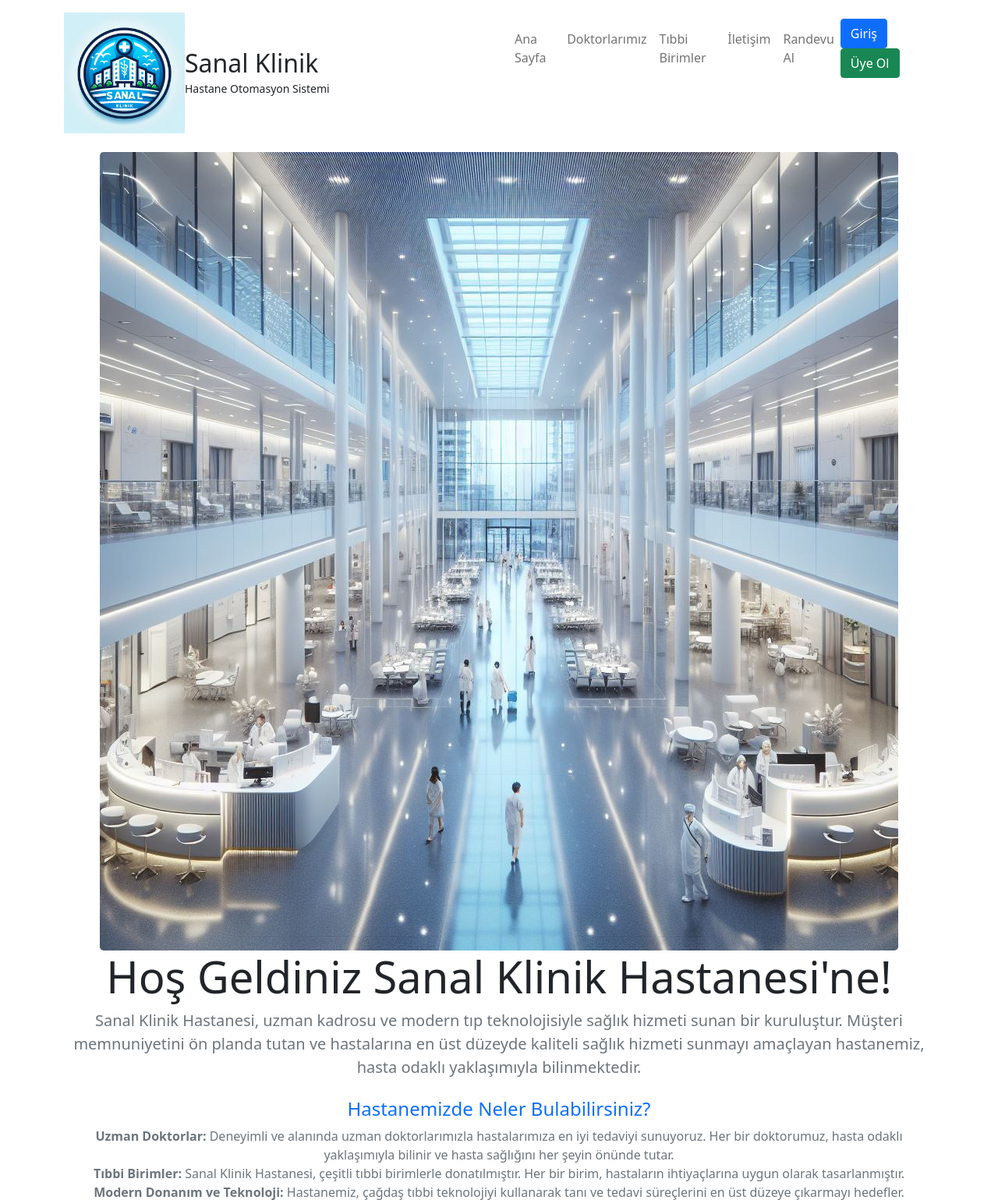
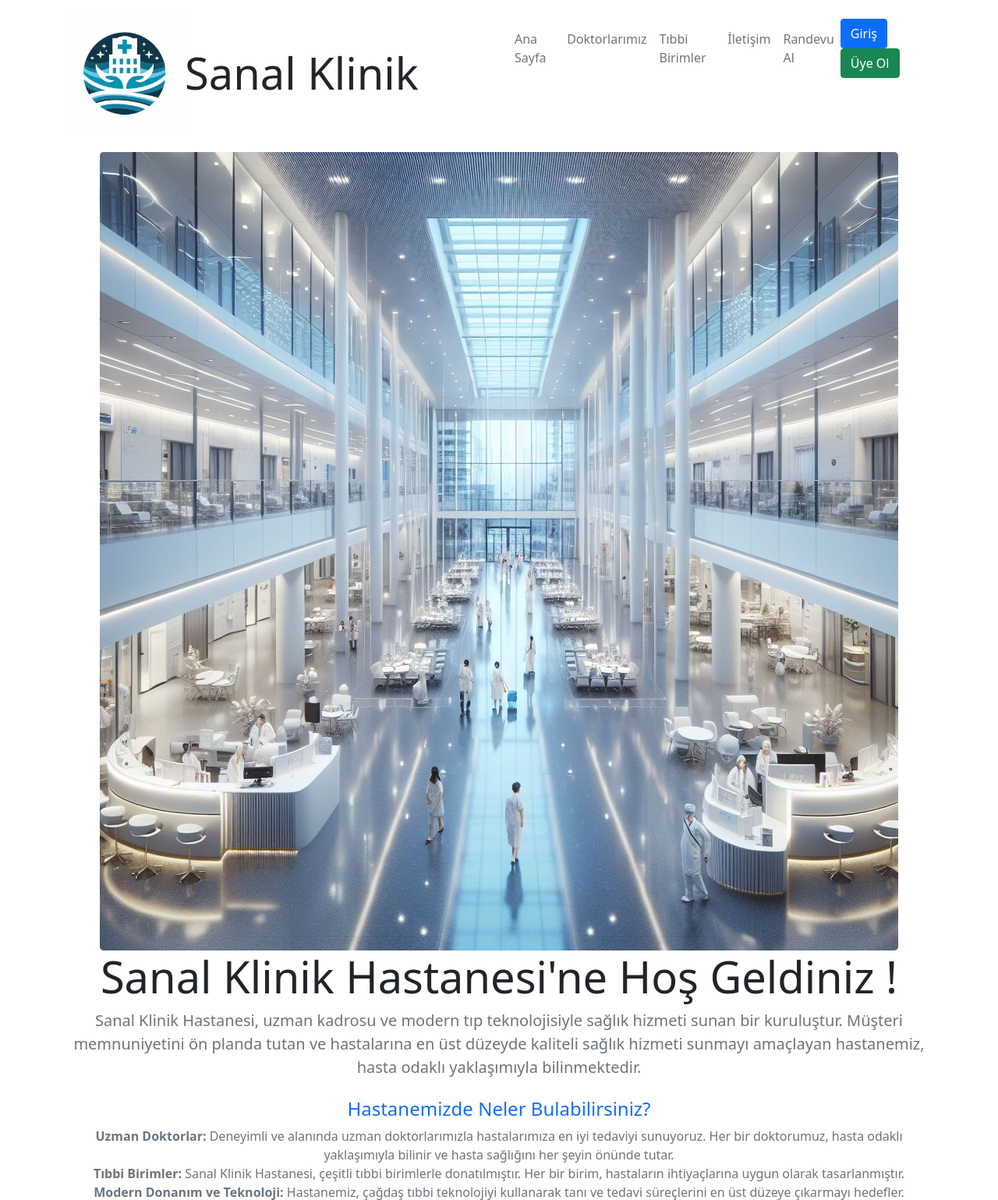
Before and after one commit to feyzaocak/hastane_otomasyon_2, an ASP.NET Core app: page / in a window 1280 px wide. Shown: the top 1539 px of the page at 78% size. Run offline with ASP.NET Core 8, Linux system fonts and the light colour scheme; style sheets or scripts are compiled from the project's sources.

Commit message:
Ana Sayfa değişiklikleri

```diff
--- a/hastane_otomasyon_2/Views/Home/Index.cshtml
+++ b/hastane_otomasyon_2/Views/Home/Index.cshtml
@@ -5,7 +5,7 @@
     <img id="HastaneResmi" class="img-fluid rounded-3" src="~/images/HastaneResmi.jpg" alt="SanalKlinikResmi" />
 
     <h1 class="display-4 text-dark">
-        Hoş Geldiniz Sanal Klinik Hastanesi'ne!
+        Sanal Klinik Hastanesi'ne Hoş Geldiniz !
     </h1>
 
     <p class="lead text-muted">
--- a/hastane_otomasyon_2/Views/Shared/_Layout.cshtml
+++ b/hastane_otomasyon_2/Views/Shared/_Layout.cshtml
@@ -14,10 +14,9 @@
             <div class="row mt-3">
                 <div class="col-6">
                     <div class="d-flex align-items-center">
-                        <img src="~/images/SanalKlinikLogo.jpg" alt="Hastane Logo" class="img-fluid" style="max-height: 155px;" />
+                        <img src="~/images/logo.jpg" alt="Hastane Logo" class="img-fluid" style="max-height: 155px;" />
                         <div class="ml-3">
-                            <h2 class="mb-0">Sanal Klinik</h2>
-                            <small>Hastane Otomasyon Sistemi</small>
+                            <h1 class="display-4 font-weight-bold text-dark mb-0">Sanal Klinik</h1>
                         </div>
                     </div>
                 </div>
@@ -26,19 +25,19 @@
                         <div class="collapse navbar-collapse d-sm-inline-flex justify-content-between">
                             <ul class="navbar-nav">
                                 <li class="nav-item">
-                                    <a class="nav-link" asp-area="" asp-controller="Home" asp-action="Index">Ana Sayfa</a>
+                                    <a class="nav-link font-weight-bold" asp-area="" asp-controller="Home" asp-action="Index">Ana Sayfa</a>
                                 </li>
                                 <li class="nav-item">
-                                    <a class="nav-link" asp-area="" asp-controller="Doktor" asp-action="Index">Doktorlarımız</a>
+                                    <a class="nav-link font-weight-bold" asp-area="" asp-controller="Doktor" asp-action="Index">Doktorlarımız</a>
                                 </li>
                                 <li class="nav-item">
-                                    <a class="nav-link" asp-area="" asp-controller="TibbiBirim" asp-action="Index">Tıbbi Birimler</a>
+                                    <a class="nav-link font-weight-bold" asp-area="" asp-controller="TibbiBirim" asp-action="Index">Tıbbi Birimler</a>
                                 </li>
                                 <li class="nav-item">
-                                    <a class="nav-link" asp-area="" asp-controller="Home" asp-action="Iletisim">İletişim</a>
+                                    <a class="nav-link font-weight-bold" asp-area="" asp-controller="Home" asp-action="Iletisim">İletişim</a>
                                 </li>
                                 <li class="nav-item">
-                                    <a class="nav-link" asp-area="" asp-controller="Randevu" asp-action="Al">Randevu Al</a>
+                                    <a class="nav-link font-weight-bold" asp-area="" asp-controller="Randevu" asp-action="Al">Randevu Al</a>
                                 </li>
                             </ul>
                         </div>
```
Also changed, not shown: hastane_otomasyon_2/wwwroot/images/SanalKlinikLogo.jpg (deleted), hastane_otomasyon_2/wwwroot/images/logo.jpg (added).
